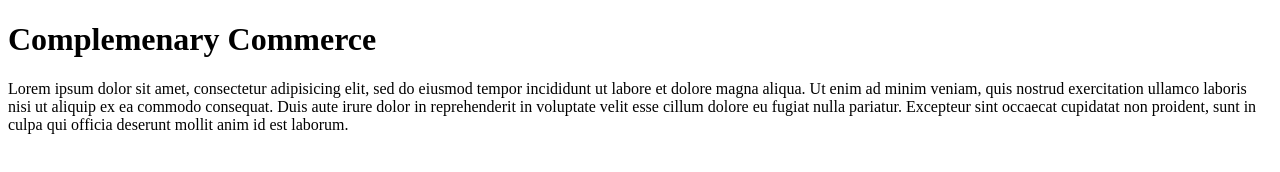
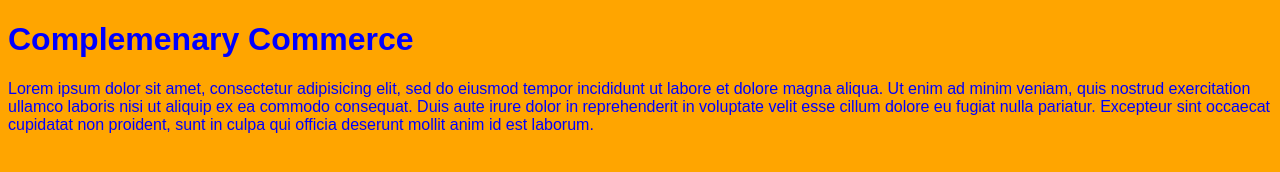
Before and after one commit to landonbp/landonbp.github.io, a plain HTML site: page unit_1/index.html in a window 1280 px wide. Drawn offline with Linux system fonts and the light colour scheme.

Commit message:
syching repo

```diff
--- a/unit_1/css/style.css
+++ b/unit_1/css/style.css
@@ -1,6 +1,5 @@
 body{
+	color: blue;
 	background-color: orange;
+	font-family: Arial, sans-serif;
 }
-h1, p {
-	color: blue;
-}
--- a/unit_1/index.html
+++ b/unit_1/index.html
@@ -2,16 +2,10 @@
 <html>
 <head>
 	<title>Complementary Commerce</title>
-	<link rel="sylesheet" type="text/css" href="css/style.css">
+	<link rel="stylesheet" type="text/css" href="css/style.css">
 </head>
 <body>
 	<h1>Complemenary Commerce</h1>
-	<p>Lorem ipsum dolor sit amet, consectetur adipisicing elit, sed do eiusmod
-	tempor incididunt ut labore et dolore magna aliqua. Ut enim ad minim veniam,
-	quis nostrud exercitation ullamco laboris nisi ut aliquip ex ea commodo
-	consequat. Duis aute irure dolor in reprehenderit in voluptate velit esse
-	cillum dolore eu fugiat nulla pariatur. Excepteur sint occaecat cupidatat non
-	proident, sunt in culpa qui officia deserunt mollit anim id est laborum. </p>
-
+	<p>Lorem ipsum dolor sit amet, consectetur adipisicing elit, sed do eiusmod tempor incididunt ut labore et dolore magna aliqua. Ut enim ad minim veniam, quis nostrud exercitation ullamco laboris nisi ut aliquip ex ea commodo consequat. Duis aute irure dolor in reprehenderit in voluptate velit esse cillum dolore eu fugiat nulla pariatur. Excepteur sint occaecat cupidatat non proident, sunt in culpa qui officia deserunt mollit anim id est laborum. </p>
 </body>
 </html>
```
